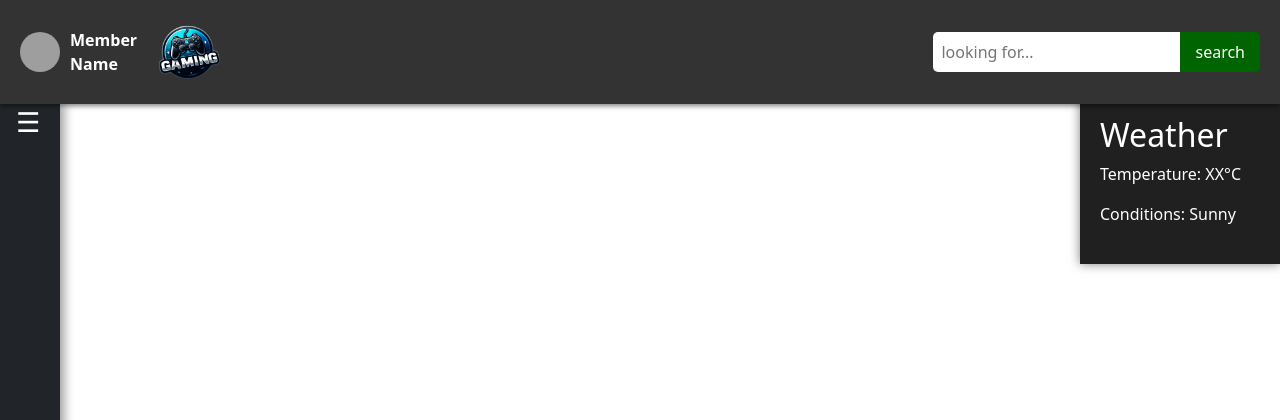
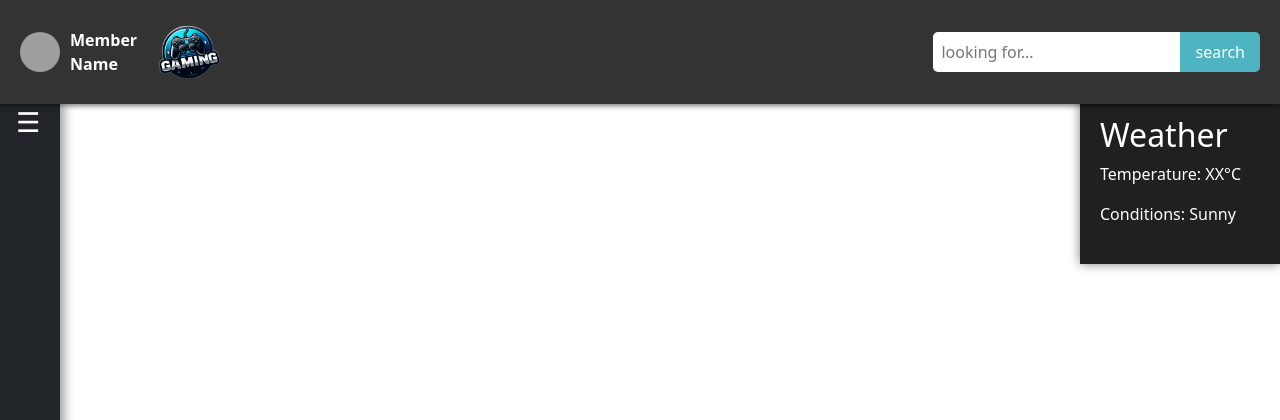
Before and after one commit to erfanalimohammadi/Onlineshop, a Flask app: template templates/dashboard.html in a window 1280 px wide, with the pointer over the restyled element. Shown: the top 420 px of the page. Run offline with Flask 3, Linux system fonts and the light colour scheme; the template is opened without the code that fills it, so the values that code supplies are empty; grey boxes are pictures that could not be loaded.

Commit message:
fix button color

```diff
--- a/static/dashboard.css
+++ b/static/dashboard.css
@@ -109,7 +109,7 @@
 }
 
 .search-box button:hover{
-    background-color: darkgreen;
+    background-color: rgba(87, 216, 233, 0.786);
 }
 
 .member-info {
```
